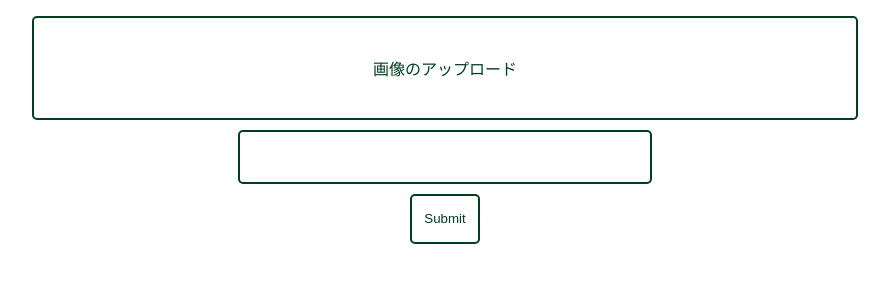
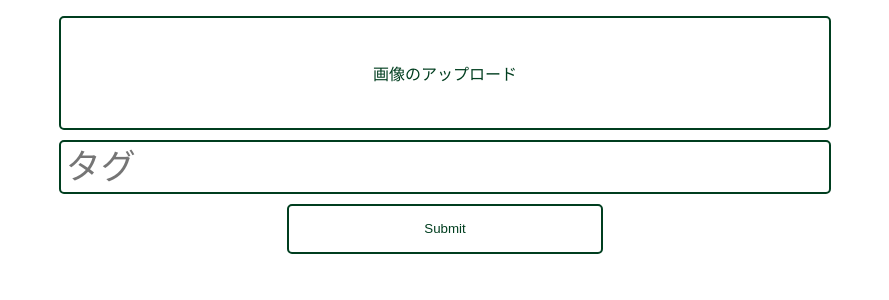
Before and after one commit to homirun/NetaPic, a Django app: template NetaPicApps/templates/NetaPicApps/upload.html in a window 1280 px wide. Shown: the part 100-400 px from the top of the page, without its empty margins (195-1084 px from the left). Run offline with Django 3.2, Linux system fonts and the light colour scheme; the template is opened without the code that fills it, so the values that code supplies are empty; some libraries are stand-ins or nearby versions.

Commit message:
タグ入力欄にplaceholderの実装、フォームの大きさを絶対値から相対値に変更

```diff
--- a/NetaPicApps/static/NetaPicApps/upload.css
+++ b/NetaPicApps/static/NetaPicApps/upload.css
@@ -4,7 +4,7 @@
 .file .imgPic{
     border: solid 2px #003e1f;
     cursor:pointer;
-    width: 65%;
+    width: 60%;
     height: 100px;
     display: flex;
     align-items: center;
@@ -12,6 +12,7 @@
     margin: 10px auto;
     border-radius: 5px;
     transition: 0.25s;
+    padding: 5px;
 }
 
 .file .imgPic:hover{
@@ -24,7 +25,7 @@ input[type="text"]{
     border: solid 2px #003e1f;
     border-radius: 5px;
     height: 40px;
-    width: 400px;
+    width: 60%;
     font-size: 35px;
     padding: 5px;
     margin: 10px auto;
@@ -35,7 +36,7 @@ input[type="submit"]{
     vertical-align: middle;
     border: solid 2px #003e1f;
     height: 50px;
-    width: 70px;
+    width: 25%;
     border-radius: 5px;
     padding: 5px;
     color: #003e1f;
--- a/NetaPicApps/templates/NetaPicApps/upload.html
+++ b/NetaPicApps/templates/NetaPicApps/upload.html
@@ -10,7 +10,7 @@
                 <input type="file" name="files" id="file">
                 <div class="imgPic">画像のアップロード</div>
             </label>
-            <input type="text" name="tags">
+            <input type="text" name="tags" placeholder="タグ">
             <input type="submit" name="submit">
         </form>
 
```
